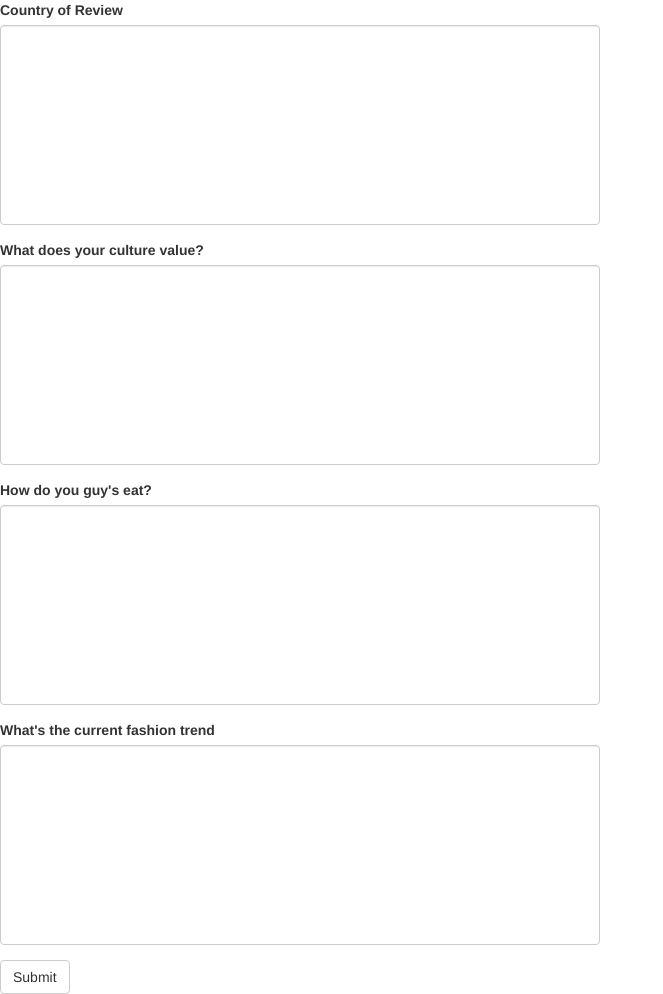
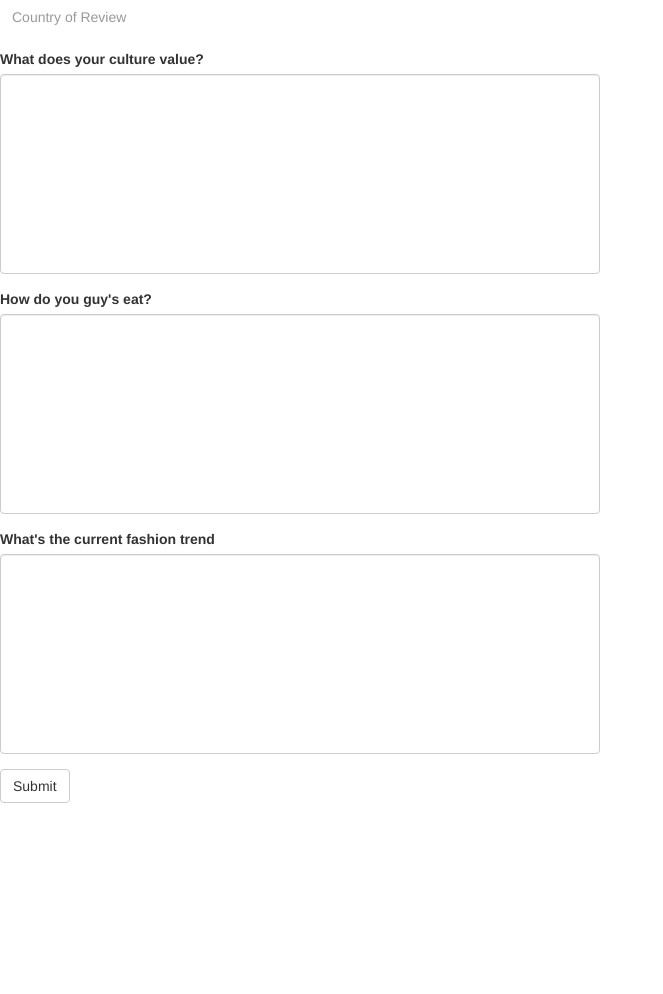
Before and after one commit to Mamadou888/GlobalGenY, a Flask app: page /submitCultureForm in a window 1280 px wide. Shown: the whole page, without its empty margins (0-663 px from the left). After the commit the page ends 803 px from the top, so only its background shows below. Run offline with Flask 2, Linux system fonts and the light colour scheme; some libraries are stand-ins or nearby versions.

```diff
--- a/static/assets/css/main.css
+++ b/static/assets/css/main.css
@@ -1,4 +1,10 @@
+#culture{
+    width: px !important;
+    border: 0px !important;
+    box-shadow: 0px !important;
+    -webkit-box-shadow: inset 0 0px 0px;
 
+}
 
 body {
   background-color: #f2f2f2;
--- a/templates/submitCultureForm.html
+++ b/templates/submitCultureForm.html
@@ -7,8 +7,7 @@
     <div class="grid-100">
         <form>
         <div class="form-group">
-            <label for="exampleInputEmail1">Country of Review</label>
-            <input type="text" class="form-control" id="culture" placeholder="" style="height:200px;width:600px">
+            <input type="text" class="form-control container" id="culture" placeholder="Country of Review">
         </div>
         <div class="form-group">
             <label for="exampleInputPassword1">What does your culture value?</label>
```
Also changed, not shown: templates/index.html (+1 -30 lines).
